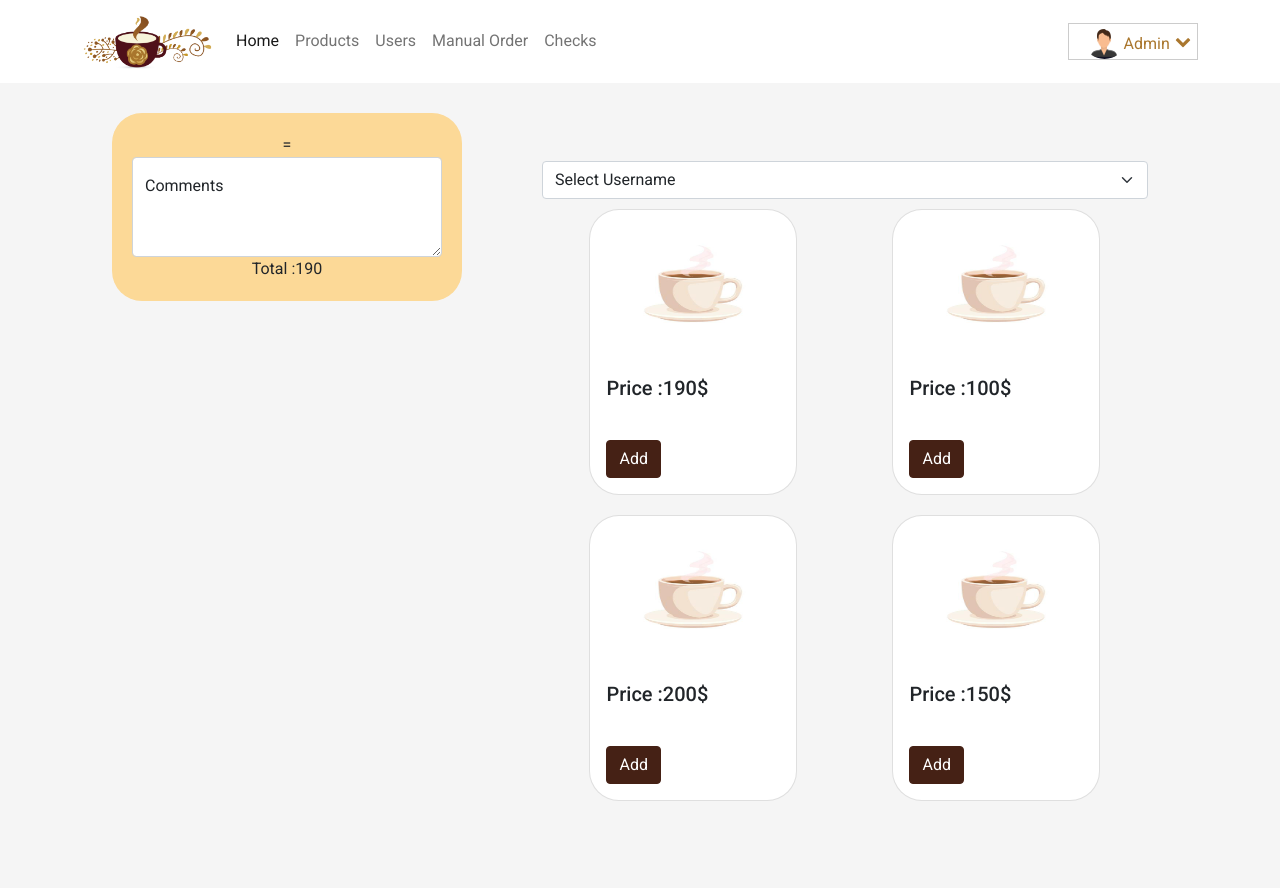
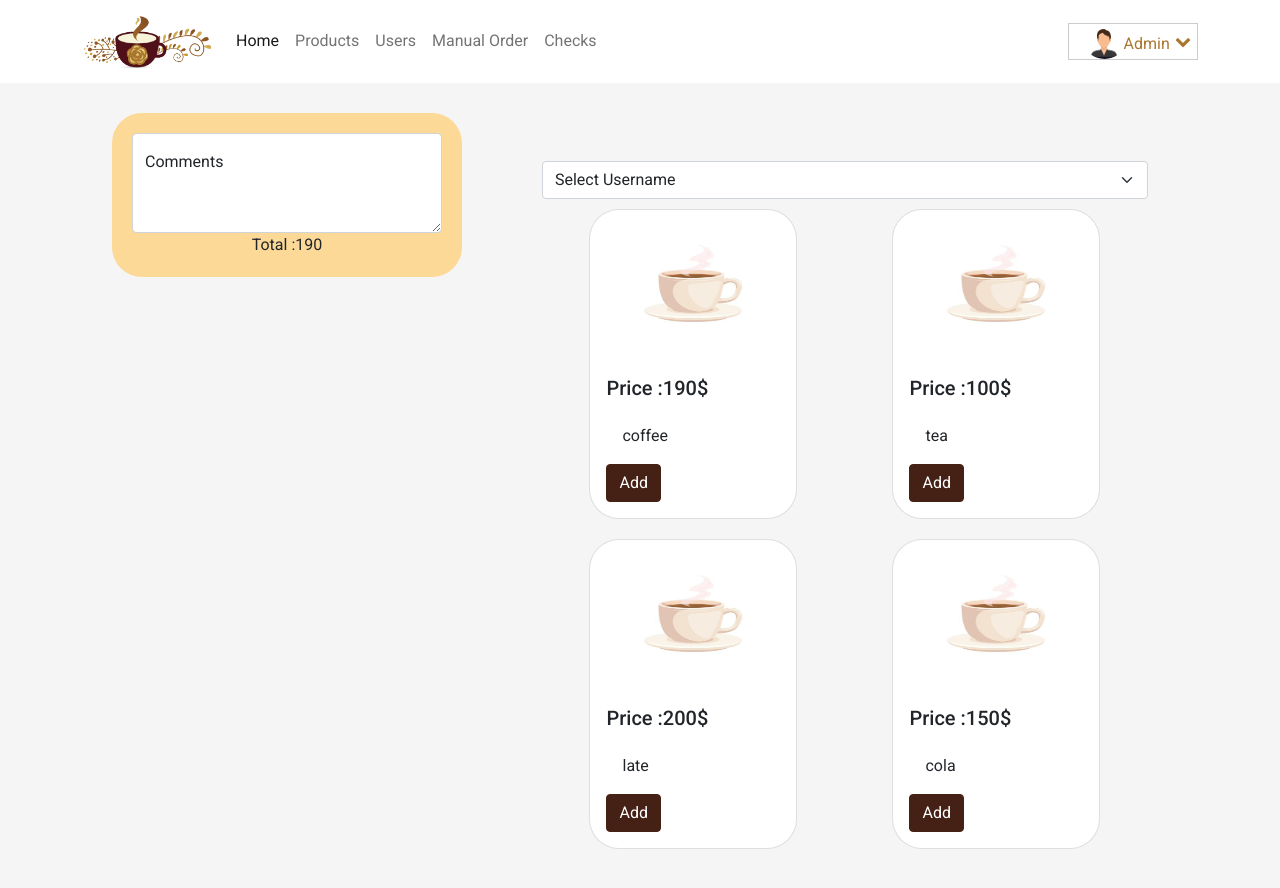
Before and after one commit to Mostafa-Shawky2021/cafetereia-frontend, a React (Create React App) app: page /admin/home in a window 1280 px wide. Shown: the top 888 px of the page. Built offline with nearby package versions, Linux system fonts and the light colour scheme.

Commit message:
home initially

```diff
--- a/src/component/admin/home/Home.jsx
+++ b/src/component/admin/home/Home.jsx
@@ -7,7 +7,7 @@ import './Home.css';
 import { useState, useEffect } from 'react';
 export default function Home(props) {
 
-    const products = [{ 'name': 'coffee', 'price': '190', 'img': 'E:/iti/en/final/1.png' },
+    const products = [{ 'id': 5, 'name': 'coffee', 'price': '190', 'img': 'E:/iti/en/final/1.png' },
     { 'id': 1, 'name': 'tea', 'price': '100', 'img': 'E:/iti/en/final/1.png' },
     { 'id': 2, 'name': 'late', 'price': '200', 'img': 'E:/iti/en/final/1.png' },
     { 'id': 3, 'name': 'cola', 'price': '150', 'img': 'E:/iti/en/final/1.png' }];
@@ -23,16 +23,14 @@ export default function Home(props) {
         console.log("data app ", count, order);
     }
 
-    // let { count } = props;
-    // let { order } = props;
-
-    // useEffect(() => {
-
-    // }, [count]);
+    useEffect(() => {
+        console.log(count);
+    }, [count, setCount]);
 
     function addToOrder(product) {
         setOrder([...order, product]);
         setCount([...count, { 'id': product.id, count: 1 }])
+        console.log(count);
     }
 
     function removeFromOrder(product) {
@@ -43,22 +41,14 @@ export default function Home(props) {
     }
 
     function increment(id) {
-        let newCount = count.map(c => {
-            if (c.id == id) return c.count++;
-        });
-        console.log(newCount);
-        setCount(newCount);
+        console.log(count, "...befofe")
+        const objIndex = count.findIndex((obj => obj.id == id));
+        count[objIndex].count++;
+
+        setCount(count);
+        console.log(count)
     }
 
-    // useEffect(() => {
-
-    // }, [count, order]);
-
-
-    // let onDataChange = (count, order) => {
-
-    //     console.log("Home.. app ", count, order);
-    // }
     return (
         <>
             <NavbarAdmin />
@@ -66,7 +56,14 @@ export default function Home(props) {
 
                 <div className="productsDetails">
                     <div>
-                        <label>{order} ={count}</label>
+                        {
+
+                            order.map((orders, index) => {
+                                return <label>{orders.name}</label>
+                            })
+
+                        }
+
 
                     </div>
 
@@ -100,6 +97,7 @@ export default function Home(props) {
 
                                 addToOrder={addToOrder}
                                 removeFromOrder={removeFromOrder}
+                                increment={increment}
                                 onDataChange={onDataChange}
                                 product={product}
                             />
--- a/src/component/admin/productCard/card.js
+++ b/src/component/admin/productCard/card.js
@@ -3,9 +3,7 @@ import Button from 'react-bootstrap/Button';
 import { useState, useEffect } from 'react';
 import React from "react";
 import './card.css'
-export default function ProductCard({ product, addToOrder, removeFromOrder }) {
-
-    let { title, price, img } = product;
+export default function ProductCard({ product, addToOrder, removeFromOrder, increment }) {
 
     let [count, setCount] = useState(0);
     let [Order, setOrder] = useState('');
@@ -13,35 +11,34 @@ export default function ProductCard({ product, addToOrder, removeFromOrder }) {
     const [firstTime, setFirstTime] = useState(false);
 
     // let { onDataChange } = props;
-    useEffect(() => {
-        // onDataChange(count, Order);
+    // useEffect(() => {
+    //     // onDataChange(count, Order);
 
-    }, [count, Order]);
+    // }, [count, Order]);
 
-    let increment = () => {
+    let handleClick = () => {
         if (!firstTime) {
             setFirstTime(true);
-            addToOrder();
+            addToOrder(product);
         } else {
+            increment(product.id);
+        }
 
-        }
-        setCount(count + 1);
-        setOrder(title);
-        console.log(Order, count);
+        // setCount(count + 1);
+        // setOrder(title);
+        // console.log(Order, count);
     }
-    console.log('file://' + img);
-    const myImg = 'file://E:/iti/en/final/1.png';
-    console.log(myImg);
+
 
     return (
         <Card className="product-card" style={{ borderRadius: '30px' }}>
             <Card.Img variant="top" className="product-card-image" src={require('../images/coffeeCup.jpg')} />
             <Card.Body>
-                <Card.Title>Price :{price}$</Card.Title>
-                <Card.Body>{title}</Card.Body>
+                <Card.Title>Price :{product.price}$</Card.Title>
+                <Card.Body>{product.name}</Card.Body>
                 <Button
                     style={{ backgroundColor: "#452115", borderColor: "#452115", shadow: "#452115" }}
-                    onClick={increment}
+                    onClick={handleClick}
                 >Add</Button>
             </Card.Body>
         </Card>
```
Also changed, not shown: src/component/admin/addproduct/AddProduct.jsx (+4 -4 lines).
